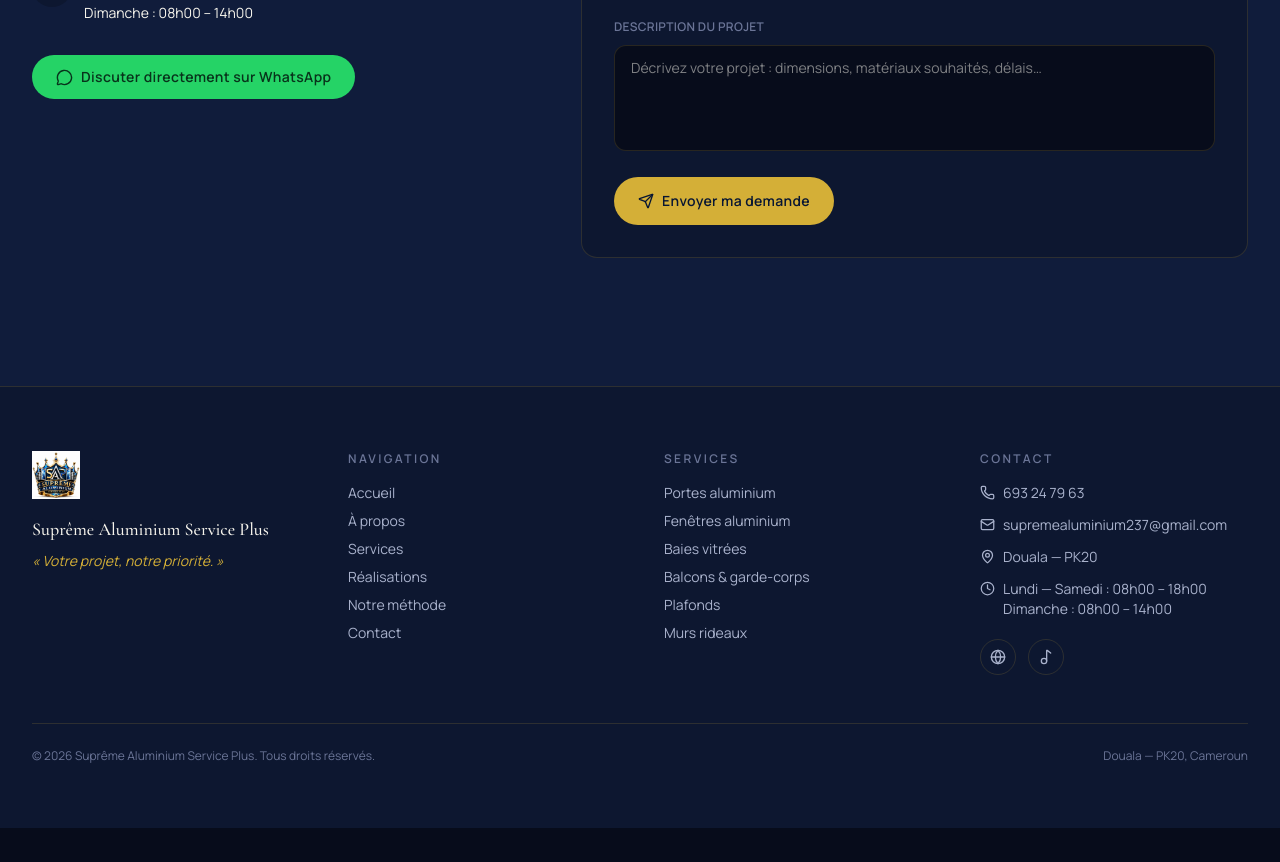
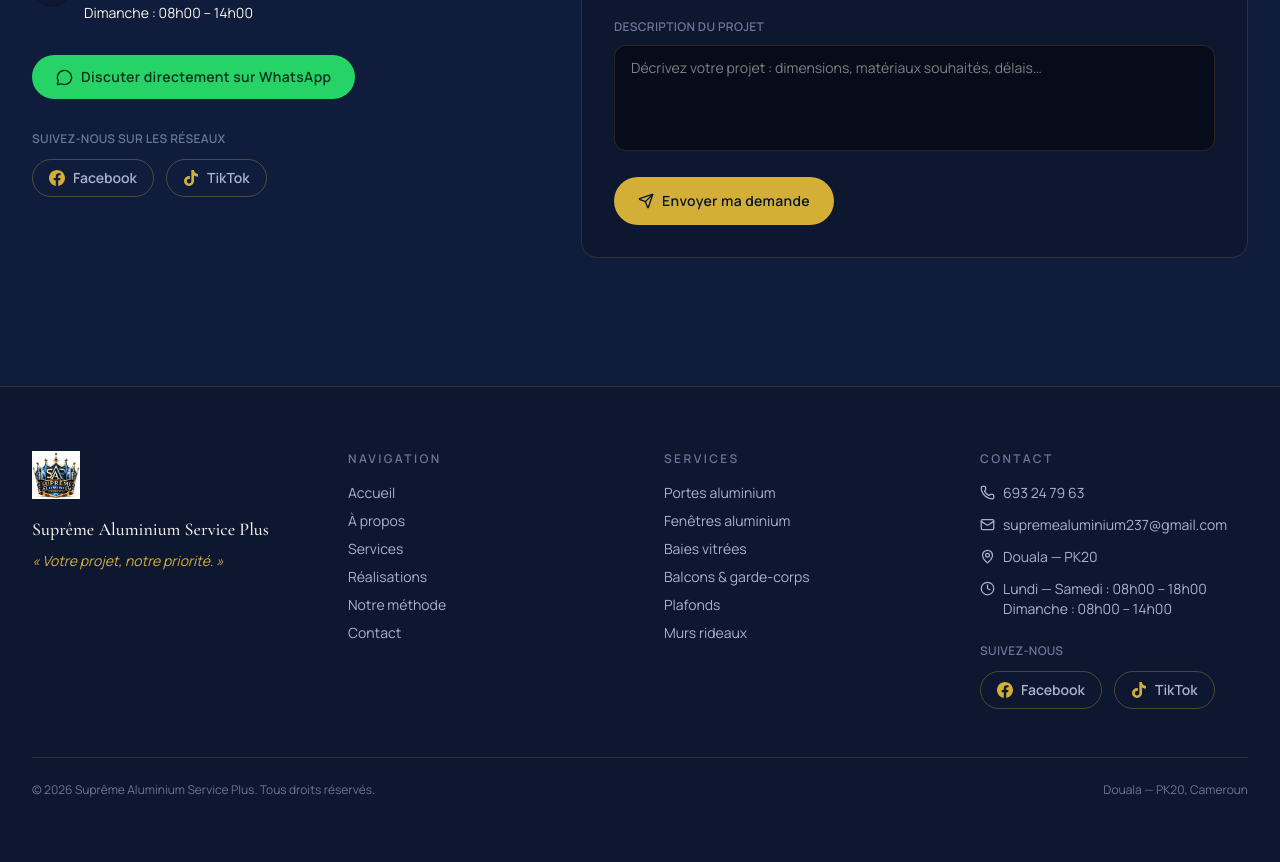
Before and after one commit to Aristote-237/supreme-aluminium, a React (Vite) app: page / in a window 1280 px wide. Shown: the part 9960-10822 px from the top of the page. Before the commit the page ends 10788 px from the top, so only its background shows below. Built offline with nearby package versions, Linux system fonts and the light colour scheme.

Commit message:
tout premier commit du sitre vitrine de supreme-aluminium

```diff
--- a/src/components/Footer.tsx
+++ b/src/components/Footer.tsx
@@ -1,7 +1,8 @@
-import { Globe, Music2, Mail, Phone, MapPin, Clock } from "lucide-react";
+import { Mail, Phone, MapPin, Clock } from "lucide-react";
 import logo from "../assets/logo/logo.jpg";
 import { company } from "../data/company";
 import { services } from "../data/services";
+import { SocialLinks } from "./SocialLinks";
 
 export function Footer() {
   const currentYear = new Date().getFullYear();
@@ -74,21 +75,11 @@ export function Footer() {
               </li>
             </ul>
 
-            <div className="mt-5 flex items-center gap-3">
-              <span
-                className="flex h-9 w-9 items-center justify-center rounded-full border"
-                style={{ borderColor: "var(--border)", color: "var(--text-muted)" }}
-                title={company.social.facebook.label}
-              >
-                <Globe size={16} />
-              </span>
-              <span
-                className="flex h-9 w-9 items-center justify-center rounded-full border"
-                style={{ borderColor: "var(--border)", color: "var(--text-muted)" }}
-                title={company.social.tiktok.label}
-              >
-                <Music2 size={16} />
-              </span>
+            <div className="mt-6">
+              <p className="text-xs font-semibold tracking-wide" style={{ color: "var(--text-faint)" }}>
+                SUIVEZ-NOUS
+              </p>
+              <SocialLinks className="mt-3" />
             </div>
           </div>
         </div>
--- /dev/null
+++ b/src/components/SocialLinks.tsx
@@ -0,0 +1,55 @@
+import type { SVGProps } from "react";
+import { company } from "../data/company";
+
+export function FacebookIcon(props: SVGProps<SVGSVGElement>) {
+  return (
+    <svg viewBox="0 0 24 24" fill="currentColor" aria-hidden="true" {...props}>
+      <path d="M24 12.073c0-6.627-5.373-12-12-12s-12 5.373-12 12c0 5.99 4.388 10.954 10.125 11.854v-8.385H7.078v-3.47h3.047V9.43c0-3.007 1.792-4.669 4.533-4.669 1.312 0 2.686.235 2.686.235v2.953H15.83c-1.491 0-1.956.925-1.956 1.874v2.25h3.328l-.532 3.47h-2.796v8.385C19.612 23.027 24 18.062 24 12.073z" />
+    </svg>
+  );
+}
+
+export function TikTokIcon(props: SVGProps<SVGSVGElement>) {
+  return (
+    <svg viewBox="0 0 24 24" fill="currentColor" aria-hidden="true" {...props}>
+      <path d="M12.525.02c1.31-.02 2.61-.01 3.91-.02.08 1.53.63 3.09 1.75 4.17 1.12 1.11 2.7 1.62 4.24 1.79v4.03c-1.44-.05-2.89-.35-4.2-.97-.57-.26-1.1-.59-1.62-.93-.01 2.92.01 5.84-.02 8.75-.08 1.4-.54 2.79-1.35 3.94-1.31 1.92-3.58 3.17-5.91 3.21-1.43.08-2.86-.31-4.08-1.03-2.02-1.19-3.44-3.37-3.65-5.71-.02-.5-.03-1-.01-1.49.18-1.9 1.12-3.72 2.58-4.96 1.66-1.44 3.98-2.13 6.15-1.72.02 1.48-.04 2.96-.04 4.44-.99-.32-2.15-.23-3.02.37-.63.41-1.11 1.04-1.36 1.75-.21.51-.15 1.07-.14 1.61.24 1.64 1.82 3.02 3.5 2.87 1.12-.01 2.19-.66 2.77-1.61.19-.33.4-.67.41-1.06.1-1.79.06-3.57.07-5.36.01-4.03-.01-8.05.02-12.07z" />
+    </svg>
+  );
+}
+
+export function SocialLinks({ className = "" }: { className?: string }) {
+  const links = [
+    {
+      platform: "Facebook",
+      page: company.social.facebook.label,
+      href: company.social.facebook.url,
+      icon: FacebookIcon,
+    },
+    {
+      platform: "TikTok",
+      page: company.social.tiktok.label,
+      href: company.social.tiktok.url,
+      icon: TikTokIcon,
+    },
+  ];
+
+  return (
+    <div className={`flex flex-wrap items-center gap-3 ${className}`}>
+      {links.map(({ platform, page, href, icon: Icon }) => (
+        <a
+          key={platform}
+          href={href}
+          target="_blank"
+          rel="noreferrer"
+          title={page}
+          aria-label={`${platform} — ${page}`}
+          className="inline-flex items-center gap-2 rounded-full border px-4 py-2 text-sm font-semibold transition-colors duration-200 hover:opacity-80"
+          style={{ borderColor: "var(--border-strong)", color: "var(--text-muted)" }}
+        >
+          <Icon className="h-4 w-4 shrink-0" style={{ color: "var(--gold)" }} />
+          {platform}
+        </a>
+      ))}
+    </div>
+  );
+}
--- a/src/data/company.ts
+++ b/src/data/company.ts
@@ -16,7 +16,7 @@ export const company = {
     sunday: "Dimanche : 08h00 – 14h00",
   },
   social: {
-    facebook: { label: "Suprême Aluminium", url: "" },
-    tiktok: { label: "Service Plus237", url: "" },
+    facebook: { label: "Suprême Aluminium", url: "https://www.facebook.com/profile.php?id=100094043751302" },
+    tiktok: { label: "Service Plus237", url: "https://www.tiktok.com/@service.plus237" },
   },
 } as const;
--- a/src/sections/ContactSection.tsx
+++ b/src/sections/ContactSection.tsx
@@ -2,6 +2,7 @@ import { Clock, Mail, MapPin, Phone } from "lucide-react";
 import { company } from "../data/company";
 import { QuoteForm } from "../components/QuoteForm";
 import { WhatsAppButton } from "../components/WhatsAppButton";
+import { SocialLinks } from "../components/SocialLinks";
 import { useScrollReveal } from "../hooks/useScrollReveal";
 
 const contactItems = [
@@ -75,6 +76,13 @@ export function ContactSection() {
             <div className="mt-8">
               <WhatsAppButton variant="inline" label="Discuter directement sur WhatsApp" />
             </div>
+
+            <div className="mt-8">
+              <p className="text-xs font-semibold tracking-wide" style={{ color: "var(--text-faint)" }}>
+                SUIVEZ-NOUS SUR LES RÉSEAUX
+              </p>
+              <SocialLinks className="mt-3" />
+            </div>
           </div>
 
           <div className="rounded-2xl border p-6 sm:p-8" style={{ borderColor: "var(--border)", background: "var(--bg-raised)" }}>
```
Also changed, not shown: 1 other file (tests, documents, lock files or other folders).
